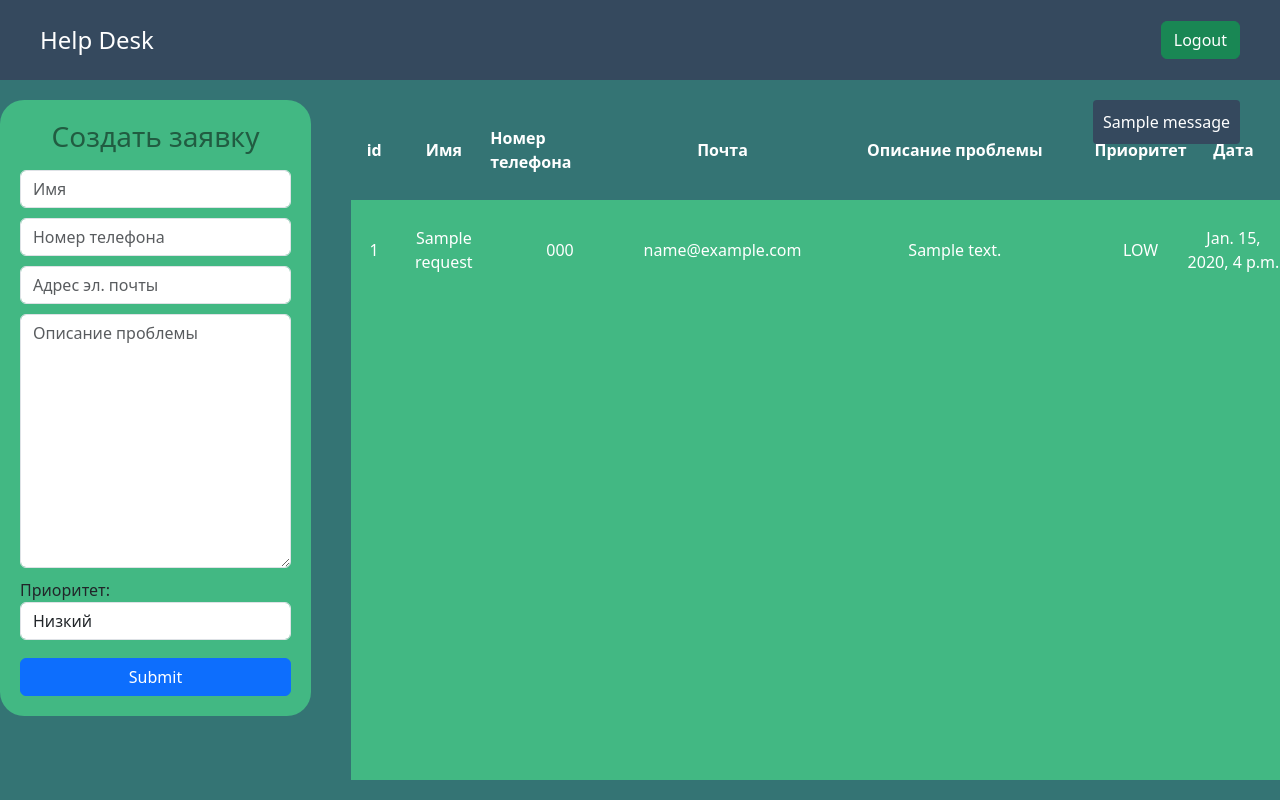
After one commit to shahruhabd/devOps_Django, a Django app: page /help-desk/ in a window 1280 px wide. The commit adds this page. Run offline with Django 3.2, Linux system fonts and the light colour scheme; a user stored in the database is signed in; tables that the repository leaves empty hold one stand-in row (values such as "Sample post"); one stand-in notice (Sample message) is shown.

Commit message:
helpDesk 1.0

```diff
--- a/HelpDesk/admin.py
+++ b/HelpDesk/admin.py
@@ -1,4 +1,5 @@
 from django.contrib import admin
-from .models import User
+from .models import *
 
 admin.site.register(User)
+admin.site.register(Request)
--- a/HelpDesk/forms.py
+++ b/HelpDesk/forms.py
@@ -1,22 +1,41 @@
 from django import forms
 
 from django.contrib.auth.forms import AuthenticationForm, UserCreationForm
-from HelpDesk.models import User
+from .models import *
 
 class UserLoginForm(AuthenticationForm):
-    username = forms.CharField(widget=forms.TextInput(attrs={'placeholder': 'Введите имя пользователя'}))
-    password = forms.CharField(widget=forms.PasswordInput(attrs={'placeholder': 'Введите пароль'}))
+    username = forms.CharField(label='', widget=forms.TextInput(attrs={'placeholder': 'Введите имя пользователя', 'class': 'form-control'}))
+    password = forms.CharField(label='', widget=forms.PasswordInput(attrs={'placeholder': 'Введите пароль', 'class': 'form-control'}))
 
     class Meta:
         model = User
         fields = ('username', 'password')
 
 class UserRegistrationForm(UserCreationForm):
-    username = forms.CharField(widget=forms.TextInput(attrs={'placeholder': 'Введите имя пользователя'}))
-    email = forms.CharField(widget=forms.EmailInput(attrs={'placeholder': 'Введите адрес эл. почты'}))
-    password1 = forms.CharField(widget=forms.PasswordInput(attrs={'placeholder': 'Введите пароль'}))
-    password2 = forms.CharField(widget=forms.PasswordInput(attrs={'placeholder': 'Подтвердите пароль'}))
+    username = forms.CharField(label='', widget=forms.TextInput(attrs={'placeholder': 'Введите имя пользователя', 'class': 'form-control'}))
+    email = forms.CharField(label='', widget=forms.EmailInput(attrs={'placeholder': 'Введите адрес эл. почты', 'class': 'form-control'}))
+    password1 = forms.CharField(label='', widget=forms.PasswordInput(attrs={'placeholder': 'Введите пароль', 'class': 'form-control'}))
+    password2 = forms.CharField(label='', widget=forms.PasswordInput(attrs={'placeholder': 'Подтвердите пароль', 'class': 'form-control'}))
 
     class Meta:
         model = User
         fields = ('username', 'email', 'password1', 'password2')
+
+class RequestForm(forms.ModelForm):
+    name = forms.CharField(label='', widget=forms.TextInput(attrs={
+        'class': 'form-control', 'placeholder': 'Имя'}))
+    phone_number = forms.CharField(label='', widget=forms.TextInput(attrs={
+        'type': 'tel', 'class': 'form-control', 'placeholder': 'Номер телефона'}))
+    email = forms.CharField(label='', widget=forms.EmailInput(attrs={
+        'class': 'form-control', 'placeholder': 'Адрес эл. почты'}))
+    description = forms.CharField(label='', widget=forms.Textarea(attrs={
+        'class': 'form-control', 'placeholder': 'Описание проблемы'}))
+    priority = forms.ChoiceField(
+        label='Приоритет',
+        choices=Request.PRIORITY_CHOICES,
+        widget=forms.Select(attrs={'class': 'form-control'})
+    )
+
+    class Meta:
+        model = Request
+        fields = ['name', 'phone_number', 'email', 'description', 'priority']
--- a/HelpDesk/models.py
+++ b/HelpDesk/models.py
@@ -6,3 +6,28 @@ class User(AbstractUser):
 
     def __str__(self):
         return f"#{self.id} {self.email}"
+
+class Request(models.Model):
+    name = models.CharField(max_length=20, blank=False, null=False)
+    phone_number = models.CharField(max_length=20, blank=False, null=False)
+    email = models.EmailField(blank=False, null=False)
+    description = models.CharField(max_length=100, blank=False, null=False)
+    created_at = models.DateTimeField(auto_now_add=True)
+    LOW = 'LOW'
+    MEDIUM = 'MEDIUM'
+    HIGH = 'HIGH'
+
+    PRIORITY_CHOICES = [
+        (LOW, 'Низкий'),
+        (MEDIUM, 'Средний'),
+        (HIGH, 'Высокий'),
+    ]
+
+    priority = models.CharField(
+        max_length=10,
+        choices=PRIORITY_CHOICES,
+        default=MEDIUM,
+    )
+
+    def __str__(self):
+        return f'{self.id}, {self.name}'
--- /dev/null
+++ b/HelpDesk/templates/base.html
@@ -0,0 +1,40 @@
+{% load static %}
+
+<!DOCTYPE html>
+<html lang="en">
+
+<head>
+  <meta charset="UTF-8">
+  <meta name="viewport" content="width=device-width, initial-scale=1.0">
+  <title>{% block title %}{% endblock %}</title>
+  <link href="https://cdn.jsdelivr.net/npm/bootstrap@5.3.0-alpha1/dist/css/bootstrap.min.css" rel="stylesheet"
+    integrity="sha384-GLhlTQ8iRABdZLl6O3oVMWSktQOp6b7In1Zl3/Jr59b6EGGoI1aFkw7cmDA6j6gD" crossorigin="anonymous" />
+  <link href="{% static 'css/helpDesk/helpDesk.css' %}" rel="stylesheet" />
+</head>
+
+<body>
+  {% include 'header.html' %}
+  <div class="desk_wrapper">
+    {% if messages %}
+    <div class="message">
+    {% for message in messages %}
+    {{ message }}
+    {% endfor %}
+    </div>
+    {% else %}
+    <div class="">
+    {% if form.non_field_errors %}
+    {% endif %}
+    </div>
+    {% endif %}
+
+
+    {% block content %}
+    {% endblock %}
+  </div>
+  <script src="https://cdn.jsdelivr.net/npm/bootstrap@5.3.0-alpha1/dist/js/bootstrap.bundle.min.js"
+    integrity="sha384-w76AqPfDkMBDXo30jS1Sgez6pr3x5MlQ1ZAGC+nuZB+EYdgRZgiwxhTBTkF7CXvN"
+    crossorigin="anonymous"></script>
+</body>
+
+</html>
--- /dev/null
+++ b/HelpDesk/templates/desk.html
@@ -0,0 +1,14 @@
+{% extends 'base.html' %}
+{% block title %}Help Desk{% endblock %}
+{% block content %}
+<div class="request_add">
+    <form action="" method="post">
+        <h3 class="text-black-50 text-center mb-3">Создать заявку</h3>
+        {% csrf_token %}
+        {{form}}
+        <input type="submit" class="btn btn-primary w-100 mt-2">
+    </form>
+</div>
+
+{% include 'desk_list.html' %}
+{% endblock %}
--- /dev/null
+++ b/HelpDesk/templates/desk_list.html
@@ -0,0 +1,26 @@
+{% if user.is_authenticated %}
+<div class="desk_list">
+    {% if requests %}
+    <div class="desk_list_item">
+        <div class="item-header">id</div>
+        <div class="item-header">Имя</div>
+        <div class="item-header">Номер телефона</div>
+        <div class="item-header">Почта</div>
+        <div class="item-header">Описание проблемы</div>
+        <div class="item-header">Приоритет</div>
+        <div class="item-header">Дата</div>
+    </div>
+    {% for request in requests %}
+    <div class="desk_list_item">
+        <div class="id item">{{ request.id }}</div>
+        <div class="name item">{{ request.name }}</div>
+        <div class="phone_number item">{{ request.phone_number }}</div>
+        <div class="email item">{{ request.email }}</div>
+        <div class="description item">{{ request.description }}</div>
+        <div class="priority item">{{ request.priority }}</div>
+        <div class="created_at item">{{ request.created_at }}</div>
+    </div>
+    {% endfor %}
+    {% endif %}
+</div>
+{% endif %}
--- /dev/null
+++ b/HelpDesk/templates/header.html
@@ -0,0 +1,11 @@
+<div class="d-flex header">
+    <a href="{% url 'desk' %}" class="header_title">Help Desk</a>
+    <div>
+        {% if user.is_authenticated %}
+        <a href="{% url 'logout' %}" class="header_link btn btn-success">Logout</a>
+        {% else %}
+        <a href="{% url 'registration' %}" class="header_link btn btn-success">Register</a>
+        <a href="{% url 'login' %}" class="header_link btn btn-success">Login</a>
+        {% endif %}
+    </div>
+</div>
--- a/HelpDesk/views.py
+++ b/HelpDesk/views.py
@@ -1,6 +1,22 @@
 from django.shortcuts import render, HttpResponseRedirect
 from django.contrib import messages, auth
-from .forms import UserLoginForm, UserRegistrationForm
+from django.urls import reverse
+from .forms import *
+from django.http import HttpResponseRedirect
+from .models import *
+
+def desk(request):
+    if request.method == "POST":
+        form = RequestForm(request.POST)
+        if form.is_valid():
+            request_new = form.save(commit=False)
+            request_new.save()
+            messages.success(request, 'Зявка успешно создана!')
+            return HttpResponseRedirect(reverse('desk'))
+    else:
+        form = RequestForm()
+    requests = Request.objects.order_by('created_at')
+    return render(request, 'desk.html', {'form':form, 'requests': requests})
 
 def registration(request):
     if request.method == 'POST':
@@ -8,7 +24,7 @@ def registration(request):
         if form.is_valid():
             form.save()
             messages.success(request, 'Поздравляем! Вы успешно зарегистрированы!')
-            return render(request, 'login.html')
+            return HttpResponseRedirect(reverse('login'))
     else:
         form = UserRegistrationForm()
     context = {'form': form}
@@ -24,7 +40,11 @@ def login(request):
             user = auth.authenticate(username=username, password=password)
             if user:
                 auth.login(request, user)
-                return render(request, 'game.html')
+                return HttpResponseRedirect(reverse('desk'))
     else:
         form = UserLoginForm()
     return render(request, 'login.html', {'form': form})
+
+def logout(request):
+    auth.logout(request)
+    return HttpResponseRedirect('login')
--- a/lesson1/urls.py
+++ b/lesson1/urls.py
@@ -9,6 +9,8 @@ urlpatterns = [
     path('admin/', admin.site.urls),
     path('', sin_calculator, name='sin_calculator'),
     path('game/', game_view, name='game_view'),
-    path('hepl-desk/registration', registration, name='registration'),
-    path('hepl-desk/login', login, name='login')
+    path('help-desk/', desk, name='desk'),
+    path('help-desk/registration', registration, name='registration'),
+    path('help-desk/login', login, name='login'),
+    path('help-desk/logout', logout, name='logout')
 ]
--- a/sincalc/models.py
+++ b/sincalc/models.py
@@ -1,5 +1,4 @@
 from django.db import models
-from datetime import datetime
 
 class SinCalculation(models.Model):
     created_at = models.DateTimeField(auto_now_add=True)
--- /dev/null
+++ b/static/css/helpDesk/helpDesk.css
@@ -0,0 +1,80 @@
+.header {
+    background-color: #35495E;
+    height: 78px;
+    justify-content: space-between;
+    align-items: center;
+    padding: 40px;
+}
+.header_title {
+    color: #fff;
+    text-decoration: none;
+    font-size: 24px;
+}
+.form {
+    width: 500px;
+    margin: auto;
+    background-color: #66BFBF;
+    padding: 40px;
+    border-radius: 24px;
+}
+.form-control {
+    margin-bottom: 10px;
+}
+.auth_wrapper {
+    display: flex;
+    height: calc(100vh - 160px);
+}
+.desk_wrapper {
+    padding: 20px 0;
+    background-color: #347474;
+    min-height: calc(100vh - 80px);
+    display: flex;
+    justify-content: center;
+    gap: 40px;
+}
+.request_add {
+    width: 25%;
+    height: 100%;
+    background-color: #42B883;
+    border-radius: 24px;
+    padding: 20px;
+}
+.desk_list {
+    width: 75%;
+    background-color: #42B883;
+}
+.desk_list_item {
+    display: grid;
+    grid-template-columns: 5% 10% 15% 20% 30% 10% 10%;
+    width: 100%;
+    background-color: #42B883;
+    color: #fff;
+    height: 100px;
+    align-items: center;
+    cursor: pointer;
+    transition: .5s ease;
+}
+.desk_list_item:hover {
+    background-color: #868686;
+    transition: .5s ease;
+}
+.item {
+    text-align: center;
+}
+.item-header {
+    display: flex;
+    align-items: center;
+    justify-content: center;
+    font-weight: bold;
+    background-color: #347474;
+    height: 100px;
+}
+.message {
+    position: fixed;
+    right: 40px;
+    z-index: 1050;
+    background-color: #35495E;
+    color: #fff;
+    padding: 10px;
+    border-radius: 4px;
+}
```
Also changed, not shown: HelpDesk/templates/login.html (+9 -12 lines), HelpDesk/templates/registration.html (+9 -15 lines), lesson1/settings.py (+10 -0 lines), HelpDesk/migrations/0002_request.py (added), HelpDesk/migrations/0003_alter_request_email.py (added), static/script/helpDesk/script.js (added).
